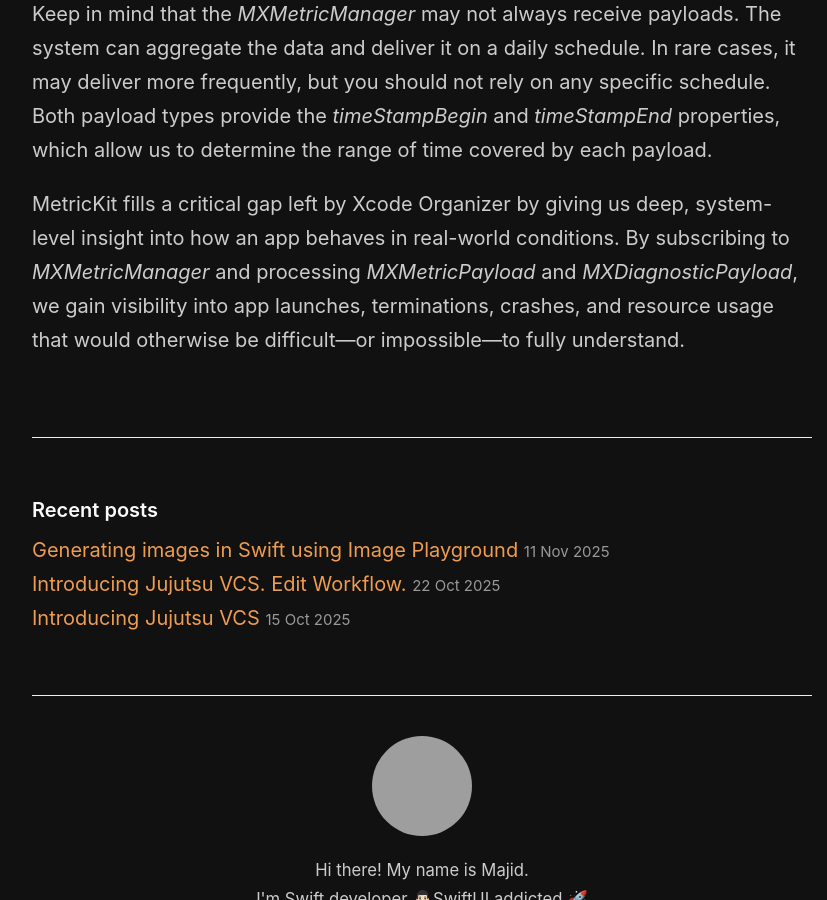
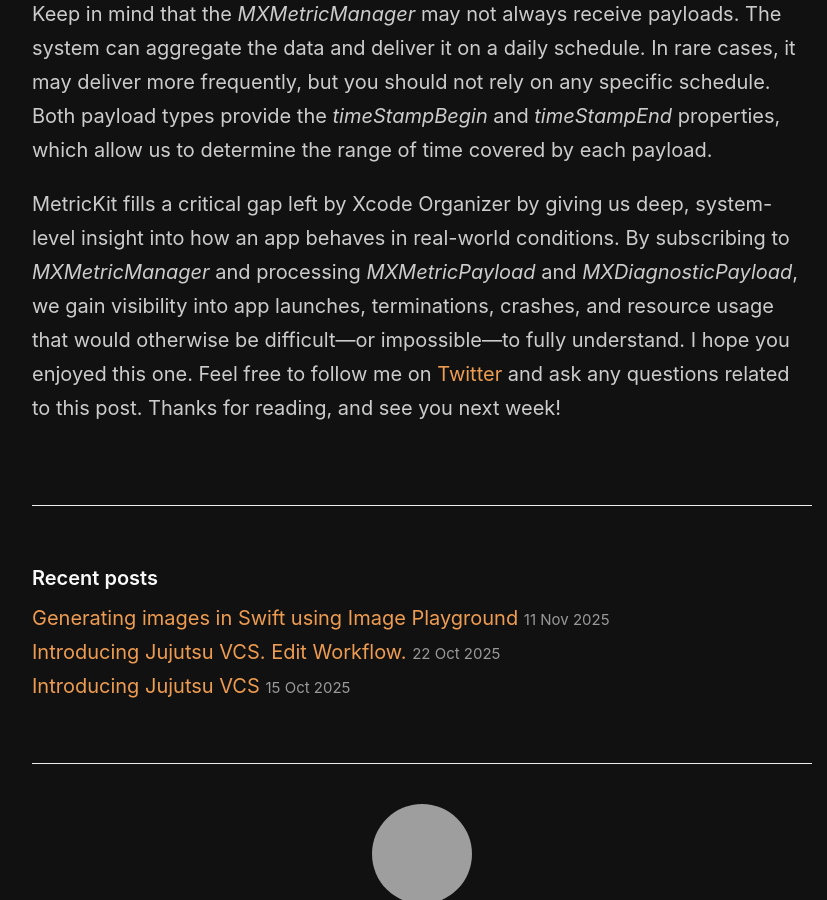
Before and after one commit to mecid/mecid.github.io, a Jekyll site: the page built from _posts/2025-12-09-monitoring-app-performance-with-metrickit.md, in a window 1280 px wide and 900 px high, scrolled down 2307 px, cut to the strip 0-900 px from the top of the window. Shown: the whole strip, without its empty margins (218-1045 px from the left). Built offline with Jekyll 4.4.1, drawn with Linux system fonts in a browser that asks for light colours; grey boxes are pictures that could not be loaded.

Commit message:
conclusion added to the metrickit post

```diff
--- a/_posts/2025-12-09-monitoring-app-performance-with-metrickit.md
+++ b/_posts/2025-12-09-monitoring-app-performance-with-metrickit.md
@@ -72,4 +72,4 @@ Both *MXMetricPayload* and *MXDiagnosticPayload* offer us JSON and dictionary re
 
 Keep in mind that the *MXMetricManager* may not always receive payloads. The system can aggregate the data and deliver it on a daily schedule. In rare cases, it may deliver more frequently, but you should not rely on any specific schedule. Both payload types provide the *timeStampBegin* and *timeStampEnd* properties, which allow us to determine the range of time covered by each payload.
 
-MetricKit fills a critical gap left by Xcode Organizer by giving us deep, system-level insight into how an app behaves in real-world conditions. By subscribing to *MXMetricManager* and processing *MXMetricPayload* and *MXDiagnosticPayload*, we gain visibility into app launches, terminations, crashes, and resource usage that would otherwise be difficult—or impossible—to fully understand.
+MetricKit fills a critical gap left by Xcode Organizer by giving us deep, system-level insight into how an app behaves in real-world conditions. By subscribing to *MXMetricManager* and processing *MXMetricPayload* and *MXDiagnosticPayload*, we gain visibility into app launches, terminations, crashes, and resource usage that would otherwise be difficult—or impossible—to fully understand. I hope you enjoyed this one. Feel free to follow me on [Twitter](https://twitter.com/mecid) and ask any questions related to this post. Thanks for reading, and see you next week!
```
